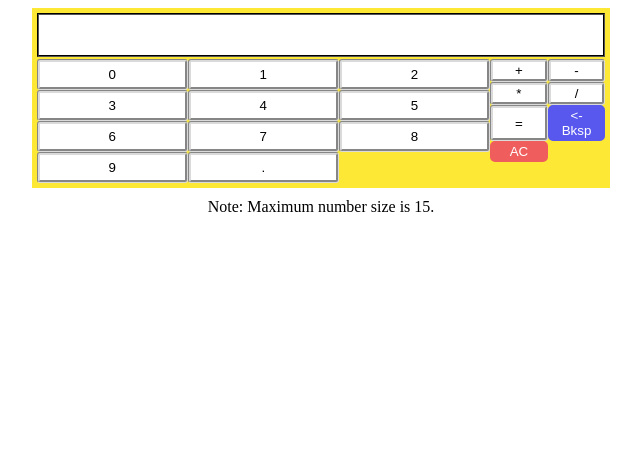
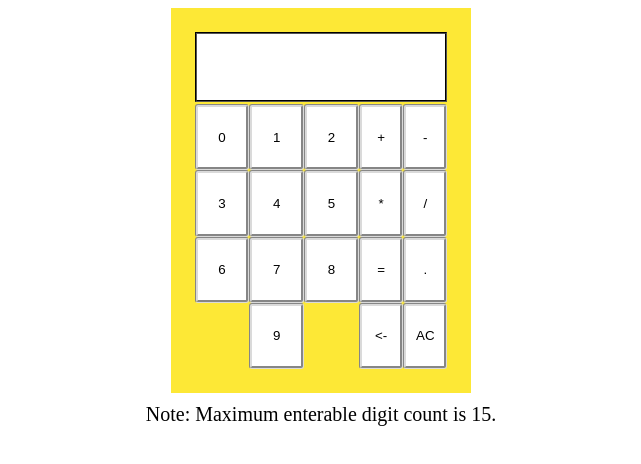
Before and after one commit to Set-Kaung/calculator, a website: page index.html in a window 1280 px wide. Shown: the whole page, without its empty margins (319-960 px from the left). Drawn offline with Linux system fonts and the light colour scheme.

Commit message:
refactored

```diff
--- a/index.html
+++ b/index.html
@@ -16,21 +16,18 @@
         <div class="buttons">
             <div class="numbers"></div>
             <div class="operations">
-                <div class="operators">
-                    <button>+</button>
-                    <button>-</button>
-                    <button>*</button>
-                    <button>/</button>
-                </div>
-                <div class="functions">
+                    <button class="operator">+</button>
+                    <button class="operator">-</button>
+                    <button class="operator">*</button>
+                    <button class="operator">/</button>
                     <button class="equal">=</button>
-                    <button class="backspace">&lt;-Bksp</button>
+                    <button class="decimal">.</button>
+                    <button class="backspace">&lt;-</button>
                     <button class="clear">AC</button>
-                </div>
             </div>
         </div>
     </div>
-    <span class="note">Note: Maximum number size is 15.</span>
+    <span class="note">Note: Maximum enterable digit count is 15.</span>
     <script src="script.js"></script>
 </body>
 </html>
--- a/script.js
+++ b/script.js
@@ -1,13 +1,11 @@
-const decimalRegex = /^\d+(\.\d+)?$/;
-
 let numbersGrid = document.querySelector(".numbers");
-let operatorsGrid = document.querySelector(".operators");
+let operators = document.querySelectorAll(".operator")
 let history = document.querySelector(".history");
 let recent = document.querySelector(".recent");
-let buttons = document.querySelector(".buttons");
 let equalBtn = document.querySelector(".equal");
 let backSpaceBtn = document.querySelector(".backspace");
 let clearBtn = document.querySelector(".clear");
+let decimal = document.querySelector(".decimal");
 
 let operationString = "";
 let secondNum;
@@ -20,19 +18,14 @@ for(var i =0; i<10;i++){
     var button = document.createElement("button");
         button.textContent = `${i}`;
     button.addEventListener("click",e => {getNumber(e)});
+    if (i==9){
+        button.classList.add("nine");
+    }
     numbersGrid.appendChild(button);
 }
 
 
-
-
-let decimal = document.createElement("button");
-decimal.textContent = ".";
 decimal.addEventListener("click",(e)=>{insertDecimal(e)});
-numbersGrid.appendChild(decimal);
-
-let height = numbersGrid.clientHeight;
-operatorsGrid.style.height = `${height}`;
 
 function updateDisplay(state,number){
     if(state === "operation"){
@@ -58,7 +51,7 @@ function updateDisplay(state,number){
     }else if(state == "backspace"){
         recent.textContent = recentString;
         history.textContent = historyString;
-    }else if(state = "clear"){
+    }else if(state == "clear"){
         recent.textContent = recentString;
         history.textContent = historyString;
     }
@@ -86,7 +79,7 @@ function getOperation(e){
 
 }
 
-function insertDecimal(e){
+function insertDecimal(){
     recentString = recentString.toString();
     if (recentString.indexOf('.') === -1) {
         recentString = recentString + ".";
@@ -95,8 +88,6 @@ function insertDecimal(e){
         return false;
       }
 }
-
-
 
 function getAnswer(operation,recentString,historyString){
     let num1 = parseFloat(historyString);
@@ -151,6 +142,7 @@ function getContinuousAnswer(operation,recentString){
 }
 
 function equalController(){
+    let answer = ""
     if(recentString == "" || historyString == ""){
         alert("Invalid Usage!");
     }else if(answerAvailable == false){
@@ -185,7 +177,7 @@ function allClear(){
 
 
 
-operatorsGrid.childNodes.forEach((node)=>{node.addEventListener("click",(e)=>{getOperation(e)})})
+operators.forEach((node)=>{node.addEventListener("click",(e)=>{getOperation(e)})})
 equalBtn.addEventListener('click', equalController);
 backSpaceBtn.addEventListener("click", backSpace);
 clearBtn.addEventListener("click", allClear);
--- a/style.css
+++ b/style.css
@@ -7,14 +7,16 @@ body{
 .calc{
     display: flex;
     flex-direction: column;
-    padding: 5px;
-    width: 45%;
+    aspect-ratio: 3/4;
+    padding: 1.5rem;
+    width: 18rem;
     background-color: rgba(253,232,54,255);
 }
 
 .buttons{
     display: flex;
     width: 100%;
+    height: 80%;
 }
 
 .buttons button{
@@ -33,14 +35,13 @@ body{
 .display{
     border: 2px groove black;
     background-color: white;
-    height: 5dvh;
-    text-align: right;
+    height: 20%;
     position: relative;
     margin-bottom: 2px;
 }
 
 .recent{
-    position: absolute;
+    font-size: 2.25em;
     text-align: right;
     position: absolute;
     right: 0;
@@ -53,8 +54,7 @@ body{
 .numbers{
     display: grid;
     grid-template-columns: repeat(3,1fr);
-    grid-template-rows: column;
-    width: 80%;
+    width: 65%;
     font-size: 18px;
 }
 
@@ -62,24 +62,19 @@ body{
     padding: 5px;
 }
 
-.operations{
-    display: flex;
-    flex-direction: column;
+.nine{
+    grid-column-start: 2;
 }
 
-.operators{
+.operations{
     display: grid;
     grid-template-columns: repeat(2,1fr);
-    grid-template-rows: column;
+    flex-grow: 1;
 }
 
-.functions{
-    display: grid;
-    grid-template-columns: repeat(2,1fr);
-    grid-template-rows: column;
-}
 
-.functions .clear{
+
+.clear{
     background-color:#ef5d5d;
     color: rgb(255, 255, 255);
     border-radius: 5px;
@@ -91,11 +86,14 @@ body{
     border:2px solid rgb(88, 88, 239);
     color: white;
     border-radius: 5px;
+    font-size: .5rem;
 }
 
 .history{
-    font-size: 12px;
+    font-size: 1.25em;
+    text-align: right;
     height:40%;
+    padding: .25em;
 }
 
 span{
@@ -103,6 +101,14 @@ span{
 }
 
 .note{
+    font-size: 1.25rem;
     margin-top: 5px;
     padding: 5px;
+    text-align: center;
 }
+
+@media (width >= 900px) {
+    .calc{
+        width: 20%;
+    }
+}
```
Also changed, not shown: package.json (added, +15 -0 lines), .eslintrc.json (added), 2 other files.
